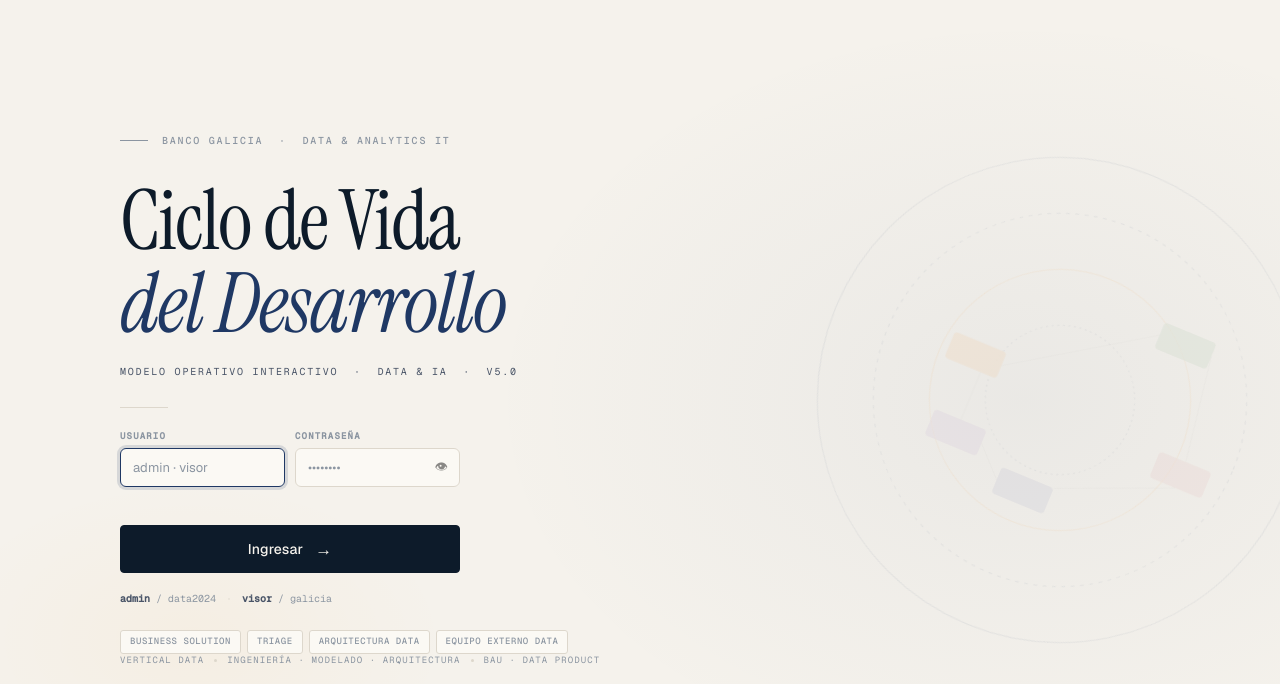
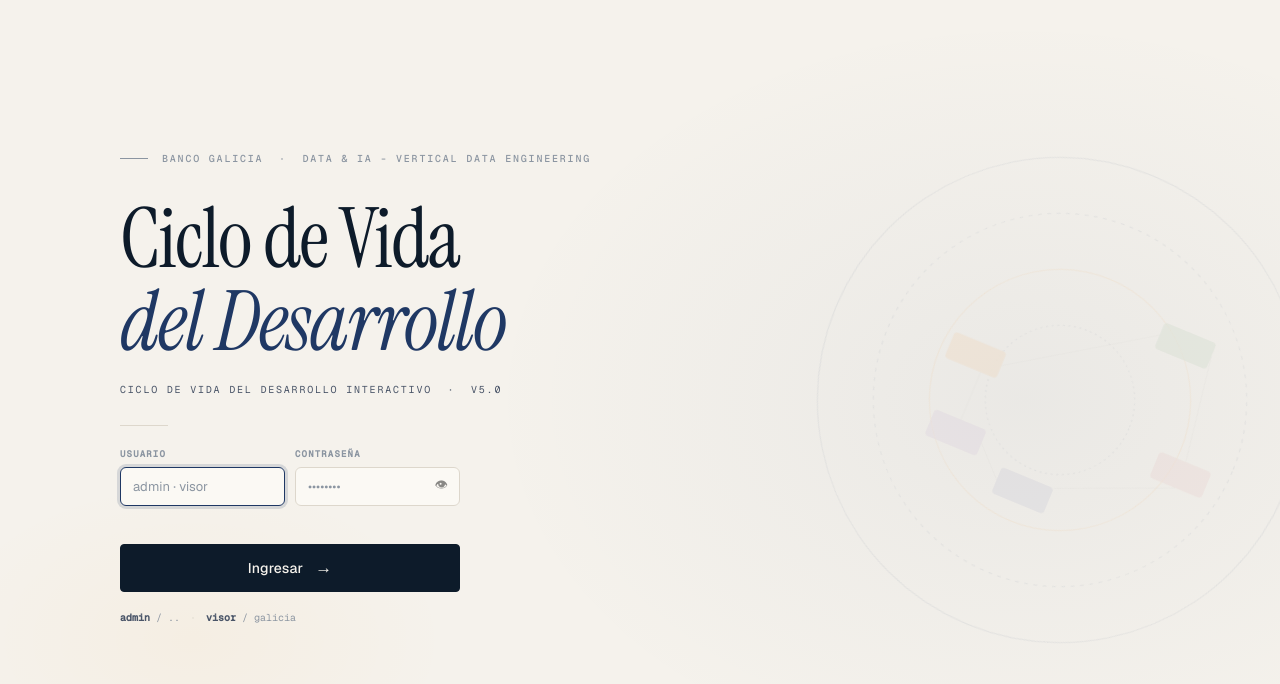
Before and after one commit to alejandrogenovese/ciclo_vida_data_engineering, a website: page index.html in a window 1280 px wide. Drawn offline with nearby package versions, Linux system fonts and the light colour scheme.

Commit message:
Cambios esteticos

```diff
--- a/data/actors.json
+++ b/data/actors.json
@@ -9,21 +9,22 @@
     { "id": "arquitectura-data",   "label": "Arquitectura Data",     "color": "#1F3864" },
     { "id": "arquitectura-owner",  "label": "Arquitectura (owner)",  "color": "#1F3864" },
     { "id": "arquitectura-si-aplica", "label": "Arquitectura (si aplica)", "color": "#1F3864" },
-    { "id": "dps",                 "label": "DPS",                   "color": "#7B1FA2" },
-    { "id": "dps-modelado",        "label": "DPS (Modelado)",        "color": "#7B1FA2" },
+    { "id": "dps",                 "label": "DPs",                   "color": "#7B1FA2" },
+    { "id": "dps-modelado",        "label": "DPs (Modelado)",        "color": "#7B1FA2" },
     { "id": "sourcing",            "label": "Sourcing",              "color": "#616161" },
     { "id": "de",                  "label": "DE",                    "color": "#1A237E" },
     { "id": "triage",              "label": "Triage",                "color": "#2E7D32" },
     { "id": "n1-n2",               "label": "N1 / N2",               "color": "#2E7D32" },
-    { "id": "seguridad",           "label": "Seguridad",             "color": "#F0A30A" },
+    { "id": "seguridad",           "label": "Seguridad del Dato",             "color": "#F0A30A" },
     { "id": "plataforma",          "label": "Plataforma",            "color": "#595959" },
     { "id": "tecnicos-varios",     "label": "Técnicos varios",       "color": "#616161" },
     { "id": "otro-actor-tecnico",  "label": "Otro actor técnico",    "color": "#616161" },
     { "id": "celula-modelado-ingenieria", "label": "Célula Modelado / Ingeniería", "color": "#7B1FA2" },
     { "id": "celula-modelado-solo","label": "Célula Modelado",       "color": "#7B1FA2" },
-    { "id": "ingenieria",          "label": "Ingeniería",            "color": "#1A237E" },
     { "id": "equipo-desarrollo",   "label": "Equipo de desarrollo",  "color": "#1A237E" },
     { "id": "qa",                  "label": "QA",                    "color": "#616161" },
-    { "id": "plataforma-operacion","label": "Plataforma (operación)","color": "#595959" }
+    { "id": "plataforma-operacion","label": "Plataforma (operación)","color": "#595959" },
+    { "id": "plataforma-operacion","label": "Gobierno","color": "#071f01" }
+
   ]
 }
--- a/index.html
+++ b/index.html
@@ -3,7 +3,7 @@
 <head>
 <meta charset="UTF-8">
 <meta name="viewport" content="width=device-width, initial-scale=1.0">
-<title>Ciclo de Vida del Desarrollo · Data & IA — Banco Galicia</title>
+<title>Ciclo de Vida del Desarrollo · Data & IA - Vertical Data Engineering — Banco Galicia</title>
 <link rel="preconnect" href="https://fonts.googleapis.com">
 <link rel="preconnect" href="https://fonts.gstatic.com" crossorigin>
 <link href="https://fonts.googleapis.com/css2?family=Instrument+Serif:ital@0;1&family=Geist:wght@300;400;500;600;700&family=Geist+Mono:wght@400;500&display=swap" rel="stylesheet">
@@ -13,8 +13,8 @@
 
 <header>
   <div class="brand">
-    <span class="brand-mark" id="brand-mark">Ciclo de Vida</span>
-    <h1 class="brand-title" id="brand-title">Ciclo de Vida del Desarrollo <em>· Data &amp; IA</em></h1>
+    <span class="brand-mark" id="brand-mark">Ciclo de Vida del Desarrollo </span>
+    <h1 class="brand-title" id="brand-title"><em>· Data &amp; IA - Vertical Data Engineering</em></h1>
   </div>
   <div class="header-tabs">
     <button class="tab-btn tab-active" data-diagram="ciclo-vida" id="tab-ciclo-vida">
@@ -174,7 +174,7 @@
 
     <div class="cover-org">
       <span class="cover-org-line"></span>
-      Banco Galicia &nbsp;·&nbsp; Data &amp; Analytics IT
+      Banco Galicia &nbsp;·&nbsp; Data &amp; IA - Vertical Data Engineering
     </div>
 
     <h1 class="cover-title">
@@ -182,14 +182,13 @@
       <em>del Desarrollo</em>
     </h1>
 
-    <p class="cover-desc">Modelo Operativo Interactivo &nbsp;·&nbsp; Data &amp; IA &nbsp;·&nbsp; v5.0</p>
+    <p class="cover-desc">Ciclo De Vida Del Desarrollo Interactivo &nbsp;·&nbsp; v5.0</p>
 
     <div class="cover-divider"></div>
 
     <!-- Formulario de login integrado — reemplaza al botón "Explorar modelo" -->
     <form class="cover-login-form" id="loginForm" autocomplete="off">
-      <div class="cover-login-fields">
-        <div class="cover-login-field">
+      <div class="cover-login-fields">        <div class="cover-login-field">
           <label class="cover-login-label" for="loginUser">Usuario</label>
           <input class="cover-login-input" id="loginUser" type="text"
                  placeholder="admin · visor" autocomplete="username" spellcheck="false">
@@ -211,24 +210,9 @@
     </form>
 
     <div class="cover-login-hint">
-      <span><strong>admin</strong> / data2024</span>
+      <span><strong>admin</strong> / ..</span>
       <span class="cover-hint-sep">·</span>
       <span><strong>visor</strong> / galicia</span>
-    </div>
-
-    <div class="cover-paths">
-      <span class="cover-path-tag">Business Solution</span>
-      <span class="cover-path-tag">Triage</span>
-      <span class="cover-path-tag">Arquitectura Data</span>
-      <span class="cover-path-tag">Equipo Externo Data</span>
-    </div>
-
-    <div class="cover-meta">
-      <span>Vertical Data</span>
-      <span class="cover-meta-dot"></span>
-      <span>Ingeniería · Modelado · Arquitectura</span>
-      <span class="cover-meta-dot"></span>
-      <span>BAU · Data Product</span>
     </div>
 
   </div>
```
